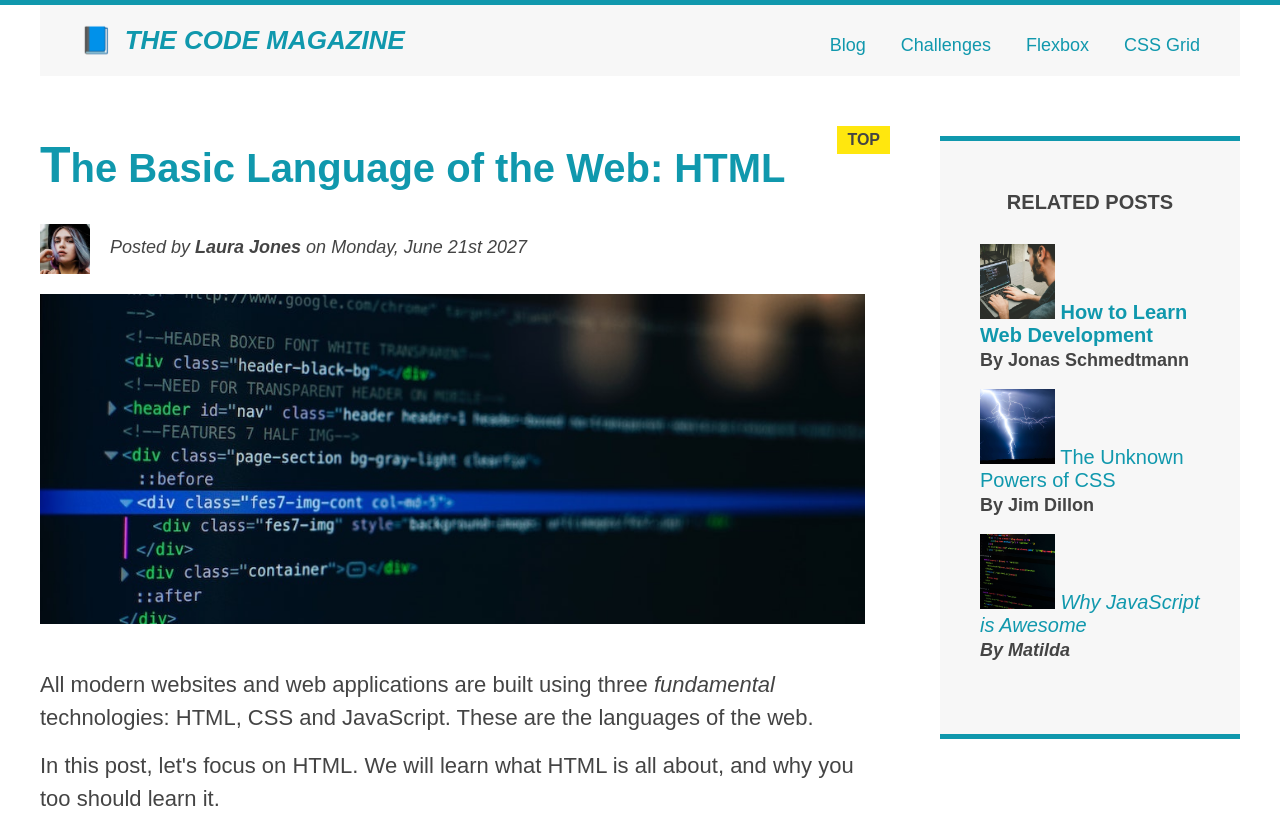
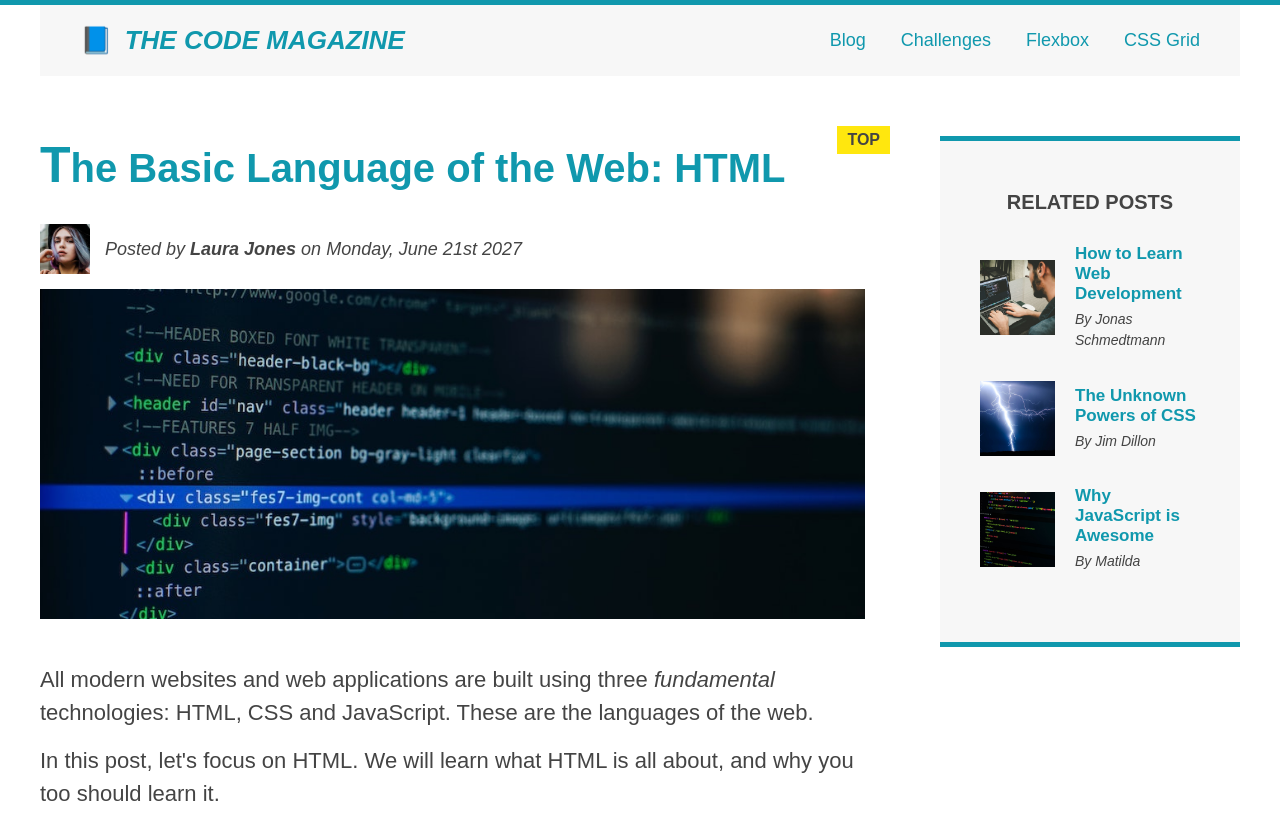
Before and after one commit to AyumiUeno12/The-Code-Magazine, a plain HTML site: page index.html in a window 1280 px wide. Shown: the top 818 px of the page. Drawn offline with Linux system fonts and the light colour scheme.

Commit message:
Added Flexbox

```diff
--- a/index.html
+++ b/index.html
@@ -30,10 +30,12 @@
         <!-- <div class="clear"></div> -->
       </header>
 
+      <div class="row">
         <article>
           <header class="post-header">
             <h2>The Basic Language of the Web: HTML</h2>
 
+            <div class="author-box">
               <img
                 src="img/laura-jones.jpg"
                 alt="Headshot of Laura Jones"
@@ -45,6 +47,7 @@
               <p id="author" class="author">
                 Posted by <strong>Laura Jones</strong> on Monday, June 21st 2027
               </p>
+            </div>
 
             <img
               src="img/post-img.jpg"
@@ -59,8 +62,8 @@
           <p>
             All modern websites and web applications are built using three
             <em>fundamental</em>
-          technologies: HTML, CSS and JavaScript. These are the languages of the
-          web.
+            technologies: HTML, CSS and JavaScript. These are the languages of
+            the web.
           </p>
 
           <p>
@@ -73,8 +76,8 @@
           <p>
             HTML stands for <strong>H</strong>yper<strong>T</strong>ext
             <strong>M</strong>arkup <strong>L</strong>anguage. It's a markup
-          language that web developers use to structure and describe the content
-          of a webpage (not a programming language).
+            language that web developers use to structure and describe the
+            content of a webpage (not a programming language).
           </p>
 
           <p>
@@ -127,38 +130,49 @@
           <h4>Related posts</h4>
 
           <ul class="related">
-          <li>
+            <li class="related-post">
               <img
                 src="img/related-1.jpg"
                 alt="A man who learns coding"
                 width="75"
                 height="75"
               />
-            <a href="#">How to Learn Web Development</a>
+              <div>
+                <a href="#" class="related-link"
+                  >How to Learn Web Development</a
+                >
                 <p class="related-author">By Jonas Schmedtmann</p>
+              </div>
             </li>
-          <li>
+
+            <li class="related-post">
               <img
                 src="img/related-2.jpg"
                 alt="Lightning in a dark sky"
                 width="75"
                 height="75"
               />
-            <a href="#">The Unknown Powers of CSS</a>
+              <div>
+                <a href="#" class="related-link">The Unknown Powers of CSS</a>
                 <p class="related-author">By Jim Dillon</p>
+              </div>
             </li>
-          <li>
+
+            <li class="related-post">
               <img
                 src="img/related-3.jpg"
                 alt="JavaScript code on a screen"
                 width="75"
                 height="75"
               />
-            <a href="#">Why JavaScript is Awesome</a>
+              <div>
+                <a href="#" class="related-link">Why JavaScript is Awesome</a>
                 <p class="related-author">By Matilda</p>
+              </div>
             </li>
           </ul>
         </aside>
+      </div>
 
       <footer>
         <p id="copyright" class="copyright text">
--- a/style.css
+++ b/style.css
@@ -33,7 +33,7 @@ aside {
 
 nav {
   font-size: 18px;
-  text-align: center;
+  /* text-align: center; */
 }
 
 article {
@@ -170,7 +170,7 @@ a:active {
 nav a:link {
   display: inline-block;
   margin-right: 30px;
-  margin-top: 10px;
+  /* margin-top: 10px; */
   /* text-align: center; */
 }
 
@@ -248,49 +248,114 @@ footer p {
 } */
 
 /* floats */
+/*
 .author-img {
   float: left;
   margin-bottom: 20px;
+} */
+
+/* .author {
+  /* padding-left: 80px; */
+/* float: left;
+  margin-left: 20px;
+  margin-top: 10px;
+}  */
+
+/*
+h1 {
+  float: left;
+} */
+
+/* nav {
+  float: right;
+} */
+
+/* .clear {
+  clear: both;
+} */
+
+/* .clearfix:after {
+  clear: both;
+  content: "";
+  display: block;
+} */
+/*
+article {
+  /* background-color: green; */
+/* width: 825px;
+  float: left;
+} */
+
+/* aside {
+  /* background-color: red; */
+/* width: 300px;
+  float: right;
+} */
+
+/* footer {
+  /* background-color: yellow; */
+/* clear: both;
+}  */
+
+/* Flexbox */
+.main-header {
+  display: flex;
+  align-items: center;
+  justify-content: space-between;
+}
+.author-box {
+  display: flex;
+  align-items: center;
+  margin-bottom: 15px;
 }
 
 .author {
-  /* padding-left: 80px; */
-  float: left;
-  margin-left: 20px;
-  margin-top: 10px;
+  margin-bottom: 0;
+  margin-left: 15px;
 }
 
-h1 {
-  float: left;
+.related-post {
+  display: flex;
+  align-items: center;
+  gap: 20px;
+  margin-bottom: 30px;
 }
 
-nav {
-  float: right;
+.related-link:link {
+  font-size: 17px;
+  font-weight: bold;
+  font-style: normal;
+  display: block;
+  margin-bottom: 5px;
 }
 
-.clear {
-  clear: both;
+.related-author {
+  margin-bottom: 0;
+  font-size: 14px;
+  font-weight: normal;
+  font-style: italic;
 }
 
-.clearfix:after {
-  clear: both;
-  content: "";
-  display: block;
+.row {
+  display: flex;
+  align-items: flex-start;
+  gap: 75px;
+  margin-bottom: 60px;
 }
 
 article {
-  /* background-color: green; */
-  width: 825px;
-  float: left;
+  /* flex: 0 0 825px; */
+  flex: 1;
+  /* let element grow as much as it can
+   = no need to calculate space once gap and aside are set */
+  margin-bottom: 0;
 }
 
 aside {
-  /* background-color: red; */
-  width: 300px;
-  float: right;
+  /* DEFAULTS:
+  flex-grow: 0;
+  flex-shrink: 1;
+  flex-basis: auto; */
+
+  flex: 0 0 300px;
 }
-
-footer {
-  /* background-color: yellow; */
-  clear: both;
-}
```
Also changed, not shown: flexbox.html (+18 -3 lines). Lines whose indentation alone changed are shown as unchanged.
